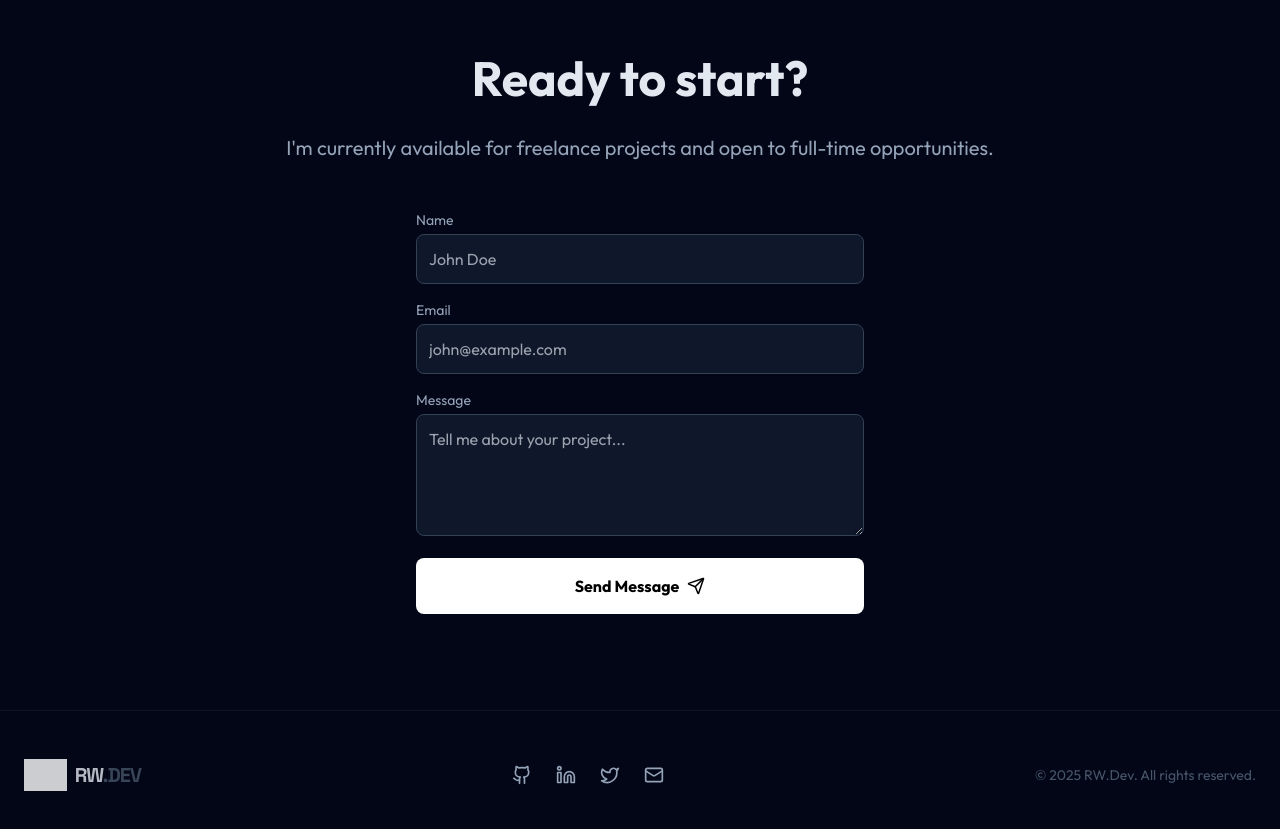
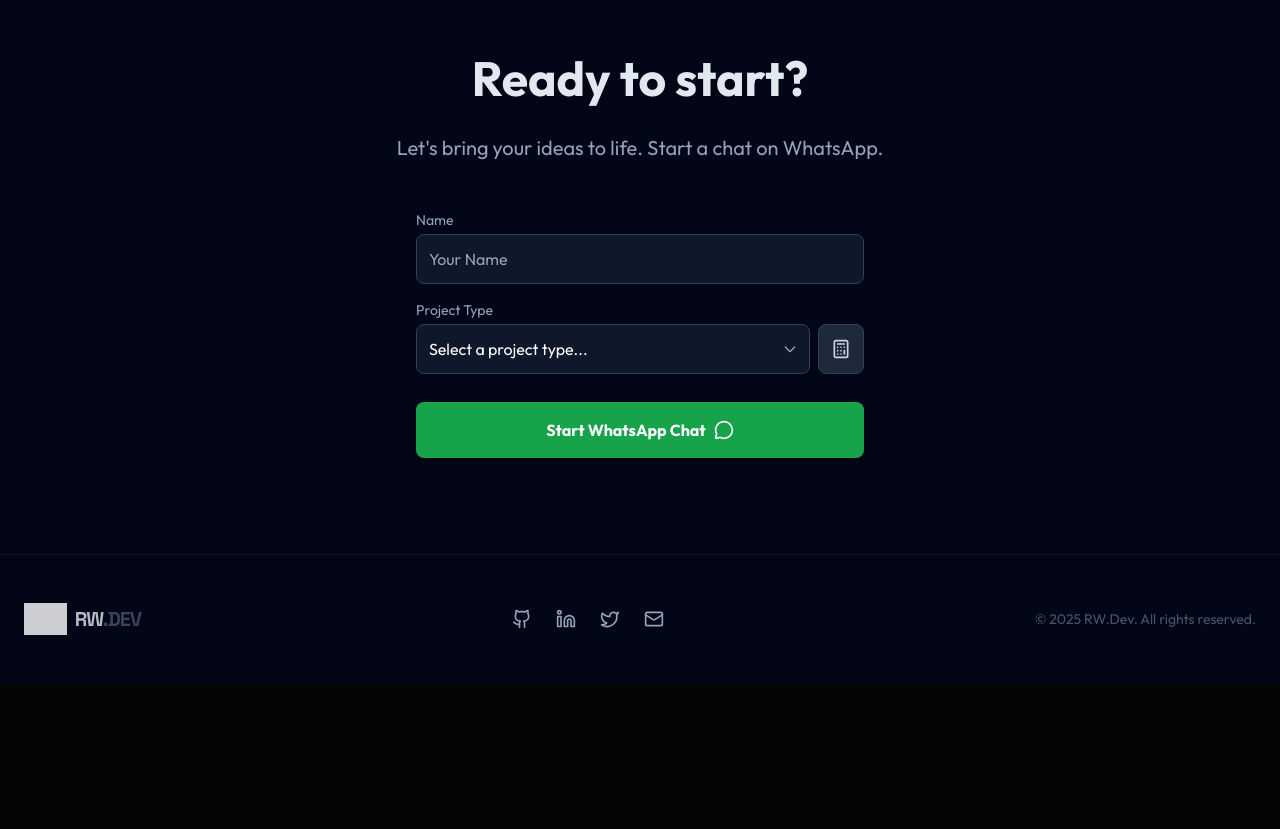
Before and after one commit to WillbioCloud/MeuPortif-lio, a React (Vite) app: page / in a window 1280 px wide. Shown: the part 4720-5549 px from the top of the page. After the commit the page ends 5403 px from the top, so only its background shows below. Built offline with nearby package versions, Linux system fonts and the light colour scheme; grey boxes are pictures that could not be loaded.

Commit message:
feat: add form for project inquiries with quote calculation and WhatsApp integration

```diff
--- a/App.tsx
+++ b/App.tsx
@@ -1,11 +1,11 @@
 import React, { useState, useEffect } from 'react';
-import { Menu, X, Github, Linkedin, Twitter, Mail, Send } from 'lucide-react';
+import { Menu, X, Github, Linkedin, Twitter, Mail, Send, MessageCircle, Calculator } from 'lucide-react';
 import CustomCursor from './components/CustomCursor';
 import NeonGame from './components/NeonGame';
 import Projects from './components/Projects';
 import Hero from './components/Hero';
 import About from './components/About';
-import Reveal from './components/Reveal'; // Importe o Reveal
+import Reveal from './components/Reveal';
 import { SKILLS } from './constants';
 import { translations } from './translations';
 import { Language } from './types';
@@ -15,6 +15,10 @@ const App: React.FC = () => {
   const [mobileMenuOpen, setMobileMenuOpen] = useState(false);
   const [language, setLanguage] = useState<Language>('en');
   const [isTouch, setIsTouch] = useState(false);
+
+  // Estado para o formulário e orçamento
+  const [formData, setFormData] = useState({ name: '', type: '' });
+  const [quote, setQuote] = useState<string | null>(null);
 
   const t = translations[language];
 
@@ -29,6 +33,56 @@ const App: React.FC = () => {
 
   const toggleLanguage = () => {
     setLanguage(prev => prev === 'en' ? 'pt' : 'en');
+    setQuote(null); // Limpa orçamento ao trocar lingua
+  };
+
+  const handleInputChange = (e: React.ChangeEvent<HTMLInputElement | HTMLSelectElement>) => {
+    const { name, value } = e.target;
+    setFormData(prev => ({ ...prev, [name]: value }));
+    if (name === 'type') setQuote(null); // Limpa orçamento se mudar o tipo
+  };
+
+  const calculateQuote = (e: React.MouseEvent) => {
+    e.preventDefault();
+
+    if (!formData.type) return;
+
+    // Tabela de Preços (Exemplo)
+    // PT em Reais, EN em Dólares
+    const prices: Record<string, { pt: string, en: string }> = {
+        landing: { pt: 'R$ 1.500 - R$ 3.000', en: '$400 - $800' },
+        institutional: { pt: 'R$ 3.000 - R$ 6.000', en: '$800 - $1.500' },
+        ecommerce: { pt: 'R$ 8.000 - R$ 15.000', en: '$2.000 - $4.000' },
+        app: { pt: 'A partir de R$ 12.000', en: 'Starting at $3.000' },
+        system: { pt: 'A partir de R$ 10.000', en: 'Starting at $2.500' },
+        other: { pt: 'Sob consulta', en: 'Contact for quote' }
+    };
+
+    const price = prices[formData.type];
+    if (price) {
+        setQuote(price[language]);
+    }
+  };
+
+  const handleWhatsAppClick = (e: React.FormEvent) => {
+    e.preventDefault();
+
+    if (!formData.name || !formData.type) {
+        alert(language === 'pt' ? 'Por favor, preencha todos os campos.' : 'Please fill in all fields.');
+        return;
+    }
+
+    const PHONE_NUMBER = '5564999232217'; // Substitua pelo seu
+
+    // Pega o nome legível do tipo de projeto para a mensagem
+    const projectTypeName = t.contact.projectTypes[formData.type as keyof typeof t.contact.projectTypes];
+
+    const message = language === 'pt'
+        ? `Olá! Meu nome é ${formData.name}. Gostaria de falar sobre um projeto do tipo: ${projectTypeName}.`
+        : `Hello! My name is ${formData.name}. I would like to talk about a project of type: ${projectTypeName}.`;
+
+    const url = `https://wa.me/${PHONE_NUMBER}?text=${encodeURIComponent(message)}`;
+    window.open(url, '_blank');
   };
 
   const navLinks = [
@@ -213,21 +267,68 @@ const App: React.FC = () => {
             </Reveal>
 
             <Reveal delay={200}>
-              <form className="max-w-md mx-auto space-y-4 text-left" action="mailto:contact@rw.dev" method="POST" encType="text/plain">
+              <form className="max-w-md mx-auto space-y-4 text-left" onSubmit={handleWhatsAppClick}>
                  <div>
                     <label className="block text-sm font-medium text-slate-400 mb-1">{t.contact.nameLabel}</label>
-                    <input type="text" name="name" className="w-full bg-slate-900 border border-slate-700 rounded-lg p-3 text-white focus:outline-none focus:border-neon-blue transition-colors" placeholder={t.contact.namePlaceholder} />
+                    <input
+                        type="text"
+                        name="name"
+                        value={formData.name}
+                        onChange={handleInputChange}
+                        className="w-full bg-slate-900 border border-slate-700 rounded-lg p-3 text-white focus:outline-none focus:border-neon-blue transition-colors"
+                        placeholder={t.contact.namePlaceholder}
+                    />
                  </div>
                  <div>
-                    <label className="block text-sm font-medium text-slate-400 mb-1">{t.contact.emailLabel}</label>
-                    <input type="email" name="email" className="w-full bg-slate-900 border border-slate-700 rounded-lg p-3 text-white focus:outline-none focus:border-neon-blue transition-colors" placeholder={t.contact.emailPlaceholder} />
+                    <label className="block text-sm font-medium text-slate-400 mb-1">{t.contact.typeLabel}</label>
+
+                    <div className="flex gap-2">
+                        <div className="relative flex-grow">
+                            <select
+                                name="type"
+                                value={formData.type}
+                                onChange={handleInputChange}
+                                className="w-full bg-slate-900 border border-slate-700 rounded-lg p-3 text-white focus:outline-none focus:border-neon-blue transition-colors appearance-none cursor-pointer"
+                            >
+                                <option value="" disabled>{t.contact.projectTypes.placeholder}</option>
+                                <option value="landing">{t.contact.projectTypes.landing}</option>
+                                <option value="institutional">{t.contact.projectTypes.institutional}</option>
+                                <option value="ecommerce">{t.contact.projectTypes.ecommerce}</option>
+                                <option value="app">{t.contact.projectTypes.app}</option>
+                                <option value="system">{t.contact.projectTypes.system}</option>
+                                <option value="other">{t.contact.projectTypes.other}</option>
+                            </select>
+                            {/* Seta customizada do select */}
+                            <div className="absolute inset-y-0 right-0 flex items-center px-3 pointer-events-none text-slate-400">
+                                <svg className="w-4 h-4" fill="none" stroke="currentColor" viewBox="0 0 24 24"><path strokeLinecap="round" strokeLinejoin="round" strokeWidth="2" d="M19 9l-7 7-7-7"></path></svg>
+                            </div>
+                        </div>
+
+                        {/* Botão de Orçamento */}
+                        <button
+                            type="button"
+                            onClick={calculateQuote}
+                            className="bg-slate-800 border border-slate-700 hover:border-neon-purple hover:text-neon-purple text-slate-300 p-3 rounded-lg transition-colors flex items-center justify-center"
+                            title={t.contact.btnQuote}
+                        >
+                            <Calculator size={20} />
+                        </button>
+                    </div>
+
+                    {/* Exibição do Orçamento */}
+                    <div className={`mt-3 overflow-hidden transition-all duration-500 ease-out ${quote ? 'max-h-20 opacity-100' : 'max-h-0 opacity-0'}`}>
+                        <div className="bg-neon-purple/10 border border-neon-purple/30 rounded-lg p-3 text-center">
+                            <span className="text-sm text-neon-purple font-mono">
+                                {t.contact.quoteLabel}
+                                <span className="font-bold text-white text-lg ml-1">{quote}</span>
+                            </span>
+                        </div>
+                    </div>
+
                  </div>
-                 <div>
-                    <label className="block text-sm font-medium text-slate-400 mb-1">{t.contact.msgLabel}</label>
-                    <textarea rows={4} name="message" className="w-full bg-slate-900 border border-slate-700 rounded-lg p-3 text-white focus:outline-none focus:border-neon-blue transition-colors" placeholder={t.contact.msgPlaceholder} />
-                 </div>
-                 <button className="w-full bg-white text-black font-bold py-4 rounded-lg hover:bg-neon-blue transition-colors flex items-center justify-center gap-2">
-                    {t.contact.btnSend} <Send size={18} />
+
+                 <button className="w-full bg-green-600 text-white font-bold py-4 rounded-lg hover:bg-green-500 transition-colors flex items-center justify-center gap-2 mt-4 shadow-lg hover:shadow-green-500/20">
+                    {t.contact.btnSend} <MessageCircle size={20} />
                  </button>
               </form>
             </Reveal>
--- a/translations.ts
+++ b/translations.ts
@@ -1,9 +1,7 @@
 import { Code2, Globe, Palette } from 'lucide-react';
 import { Project, Service } from './types';
 
-// ... (interfaces mantidas iguais) ...
 interface TranslationData {
-  // ... mantenha as interfaces anteriores iguais ...
   nav: {
     home: string;
     about: string;
@@ -71,11 +69,20 @@ interface TranslationData {
     subtitle: string;
     nameLabel: string;
     namePlaceholder: string;
-    emailLabel: string;
-    emailPlaceholder: string;
-    msgLabel: string;
-    msgPlaceholder: string;
+    typeLabel: string;
     btnSend: string;
+    // Novos campos para o orçamento
+    btnQuote: string;
+    quoteLabel: string;
+    projectTypes: {
+        placeholder: string;
+        landing: string;
+        institutional: string;
+        ecommerce: string;
+        app: string;
+        system: string;
+        other: string;
+    };
   };
   footer: {
     rights: string;
@@ -84,7 +91,6 @@ interface TranslationData {
 
 export const translations: Record<'en' | 'pt', TranslationData> = {
   en: {
-    // ... (mantenha nav, hero, about, skills iguais) ...
     nav: {
       home: 'Home',
       about: 'About',
@@ -118,7 +124,7 @@ export const translations: Record<'en' | 'pt', TranslationData> = {
     },
     projects: {
       title: 'Selected Works',
-      ctaView: 'Live Demo', // Mudado para Live Demo para fazer mais sentido
+      ctaView: 'Live Demo',
       items: [
         {
           id: '1',
@@ -126,15 +132,15 @@ export const translations: Record<'en' | 'pt', TranslationData> = {
           description: 'Immersive digital platform for a theme park with interactive maps, 3D elements and real-time ticketing system.',
           tags: ['React', 'Spline 3D', 'Supabase', 'Tailwind'],
           imageUrl: 'https://res.cloudinary.com/dxplpg36m/image/upload/v1768596880/castelo_pdatlo.png',
-          link: 'https://sitesetland.vercel.app/' // Adicione o link do setland aqui se tiver
+          link: 'https://sitesetland.vercel.app/'
         },
         {
           id: '2',
-          title: 'Landing Page Cidade Inteligente', // NOME GENERICO - MUDE PARA O REAL
+          title: 'Landing Page Cidade Inteligente',
           description: 'High-conversion landing page with modern responsive design, optimized for SEO and maximum performance.',
           tags: ['React', 'Tailwind', 'Framer Motion', 'SEO'],
           imageUrl: 'https://res.cloudinary.com/dxplpg36m/image/upload/v1768597084/Captura_de_tela_2026-01-16_175711_gofacg.png',
-          link: 'https://cidadeinteligentelanding.vercel.app/' // COLOQUE O LINK REAL AQUI
+          link: 'https://cidadeinteligentelanding.vercel.app/'
         },
         {
           id: '3',
@@ -142,14 +148,13 @@ export const translations: Record<'en' | 'pt', TranslationData> = {
           description: 'Mobile solution for smart city management, connecting citizens to public services with real-time reporting.',
           tags: ['React Native', 'Expo', 'Maps API', 'Supabase'],
           imageUrl: './assets/cidade-preview.jpg'
-          // Sem link por enquanto
         },
         {
-          id: '4', // Next ID
+          id: '4',
           title: 'Ollivander Bistrô & Café',
           description: 'A magical Harry Potter-themed experience featuring parallax scrolling, 3D interactive elements (Golden Snitch), and a custom map.',
           tags: ['React', 'Spline 3D', 'Tailwind', 'Framer Motion'],
-          imageUrl: 'https://res.cloudinary.com/dxplpg36m/image/upload/v1768596776/Captura_de_tela_2026-01-16_175244_axmojq.png', // Placeholder
+          imageUrl: 'https://res.cloudinary.com/dxplpg36m/image/upload/v1768596776/Captura_de_tela_2026-01-16_175244_axmojq.png',
           link: 'https://ollivandercafe.vercel.app/'
         }
       ]
@@ -198,14 +203,22 @@ export const translations: Record<'en' | 'pt', TranslationData> = {
     },
     contact: {
       title: 'Ready to start?',
-      subtitle: "I'm currently available for freelance projects and open to full-time opportunities.",
+      subtitle: "Let's bring your ideas to life. Start a chat on WhatsApp.",
       nameLabel: 'Name',
-      namePlaceholder: 'John Doe',
-      emailLabel: 'Email',
-      emailPlaceholder: 'john@example.com',
-      msgLabel: 'Message',
-      msgPlaceholder: 'Tell me about your project...',
-      btnSend: 'Send Message'
+      namePlaceholder: 'Your Name',
+      typeLabel: 'Project Type',
+      btnSend: 'Start WhatsApp Chat',
+      btnQuote: 'Calculate Estimate',
+      quoteLabel: 'Estimated Investment: ',
+      projectTypes: {
+          placeholder: 'Select a project type...',
+          landing: 'Landing Page',
+          institutional: 'Institutional Website',
+          ecommerce: 'E-commerce',
+          app: 'Mobile App',
+          system: 'Web System / Dashboard',
+          other: 'Other'
+      }
     },
     footer: {
       rights: 'All rights reserved.'
@@ -245,7 +258,7 @@ export const translations: Record<'en' | 'pt', TranslationData> = {
     },
     projects: {
       title: 'Trabalhos Selecionados',
-      ctaView: 'Ver Online', // Alterado para indicar que vai abrir o site
+      ctaView: 'Ver Online',
       items: [
         {
           id: '1',
@@ -253,7 +266,7 @@ export const translations: Record<'en' | 'pt', TranslationData> = {
           description: 'Plataforma digital imersiva para um parque temático, com integração de mapas interativos, elementos 3D e sistema de tickets.',
           tags: ['React', 'Spline 3D', 'Supabase', 'Tailwind'],
           imageUrl: 'https://res.cloudinary.com/dxplpg36m/image/upload/v1768596880/castelo_pdatlo.png',
-          link: 'https://sitesetland.vercel.app/' // Coloque o link se tiver
+          link: 'https://sitesetland.vercel.app/'
         },
         {
           id: '2',
@@ -261,7 +274,7 @@ export const translations: Record<'en' | 'pt', TranslationData> = {
           description: 'Landing page de alta conversão com design responsivo moderno, otimizada para SEO e performance máxima.',
           tags: ['React', 'Tailwind', 'Framer Motion', 'SEO'],
           imageUrl: 'https://res.cloudinary.com/dxplpg36m/image/upload/v1768597084/Captura_de_tela_2026-01-16_175711_gofacg.png',
-          link: 'https://cidadeinteligentelanding.vercel.app/' // IMPORTANTE: Coloque o link real aqui
+          link: 'https://cidadeinteligentelanding.vercel.app/'
         },
         {
           id: '3',
@@ -269,14 +282,13 @@ export const translations: Record<'en' | 'pt', TranslationData> = {
           description: 'Solução mobile para gestão de cidades inteligentes, conectando cidadãos a serviços públicos com reportes em tempo real.',
           tags: ['React Native', 'Expo', 'Maps API', 'Supabase'],
           imageUrl: './assets/cidade-preview.jpg'
-          // Sem link propositalmente
         },
         {
           id: '4',
           title: 'Ollivander Bistrô & Café',
           description: 'Uma experiência mágica com temática de Harry Potter, apresentando rolagem parallax, elementos 3D interativos (Pomo de Ouro) e mapa personalizado.',
           tags: ['React', 'Spline 3D', 'Tailwind', 'Framer Motion'],
-          imageUrl: 'https://res.cloudinary.com/dxplpg36m/image/upload/v1768596776/Captura_de_tela_2026-01-16_175244_axmojq.png', // Placeholder
+          imageUrl: 'https://res.cloudinary.com/dxplpg36m/image/upload/v1768596776/Captura_de_tela_2026-01-16_175244_axmojq.png',
           link: 'https://ollivandercafe.vercel.app/'
         }
       ]
@@ -325,14 +337,22 @@ export const translations: Record<'en' | 'pt', TranslationData> = {
     },
     contact: {
       title: 'Vamos começar?',
-      subtitle: "Atualmente disponível para projetos freelance e aberto a oportunidades full-time.",
+      subtitle: "Vamos tirar sua ideia do papel. Me chame no WhatsApp e vamos conversar.",
       nameLabel: 'Nome',
       namePlaceholder: 'Seu Nome',
-      emailLabel: 'Email',
-      emailPlaceholder: 'seu@email.com',
-      msgLabel: 'Mensagem',
-      msgPlaceholder: 'Conte sobre seu projeto...',
-      btnSend: 'Enviar Mensagem'
+      typeLabel: 'Tipo de Projeto',
+      btnSend: 'Iniciar Conversa no WhatsApp',
+      btnQuote: 'Calcular Estimativa',
+      quoteLabel: 'Investimento Aproximado: ',
+      projectTypes: {
+          placeholder: 'Selecione o tipo...',
+          landing: 'Landing Page',
+          institutional: 'Site Institucional',
+          ecommerce: 'E-commerce',
+          app: 'Aplicativo Mobile',
+          system: 'Sistema Web / Dashboard',
+          other: 'Outro'
+      }
     },
     footer: {
       rights: 'Todos os direitos reservados.'
```
